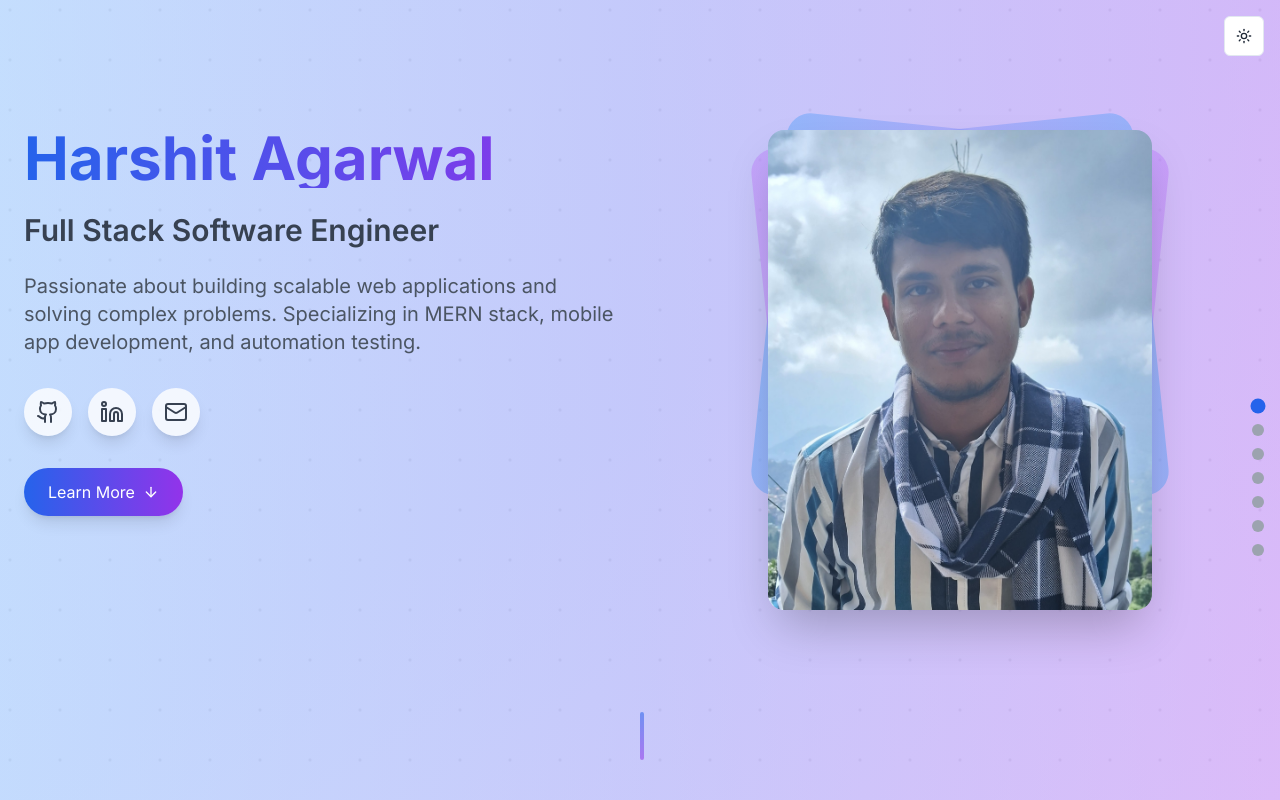
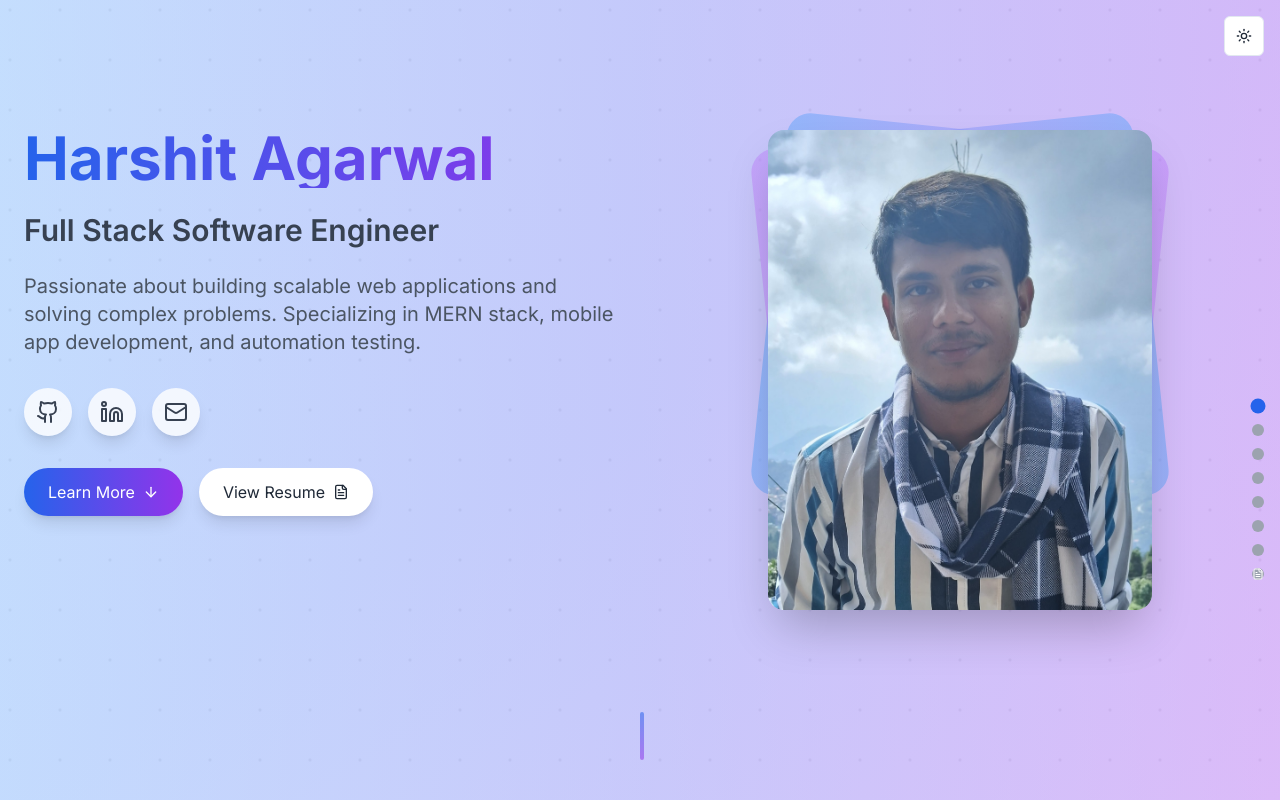
Before and after one commit to harshit3478/devportfolio, a Next.js app: page / in a window 1280 px wide. Shown: the top 800 px of the page. Built offline with nearby package versions, Linux system fonts and the light colour scheme.

Commit message:
added resume

```diff
--- a/app/components/Hero.tsx
+++ b/app/components/Hero.tsx
@@ -1,8 +1,10 @@
 "use client"
 
 import Image from "next/image"
-import { GithubIcon , Mail, ArrowDown, LinkedinIcon } from "lucide-react"
+import { GithubIcon , Mail, ArrowDown, LinkedinIcon, FileText } from "lucide-react"
 import { motion } from "framer-motion"
+import { useState } from "react"
+import Resume from "./Resume"
 
 const CodePattern = () => (
   <svg className="absolute inset-0 w-full h-full opacity-5" xmlns="http://www.w3.org/2000/svg">
@@ -22,6 +24,8 @@ const CodePattern = () => (
 )
 
 export default function Hero() {
+  const [isResumeOpen, setIsResumeOpen] = useState(false)
+
   return (
     <section
       id="hero"
@@ -52,8 +56,7 @@ export default function Hero() {
               Full Stack Software Engineer
             </h2>
             <p className="text-lg md:text-xl text-gray-600 dark:text-gray-400 mb-8 max-w-2xl mx-auto lg:mx-0">
-              Passionate about building scalable web applications and solving complex problems. Specializing in MERN
-              stack, mobile app development, and automation testing.
+              Passionate about building scalable web applications and solving complex problems. Specializing in MERN stack, mobile app development, and automation testing.
             </p>
             <div className="flex justify-center lg:justify-start space-x-4 mb-8">
               <a
@@ -82,6 +85,7 @@ export default function Hero() {
                 <Mail className="w-6 h-6 text-gray-700 dark:text-gray-300" />
               </a>
             </div>
+            <div className="flex flex-col sm:flex-row items-center justify-center lg:justify-start space-y-4 sm:space-y-0 sm:space-x-4">
               <motion.button
                 onClick={() => document.getElementById("about")?.scrollIntoView({ behavior: "smooth" })}
                 className="inline-flex items-center gap-2 px-6 py-3 bg-gradient-to-r from-blue-600 to-purple-600 text-white rounded-full hover:from-blue-700 hover:to-purple-700 transition-all duration-300 shadow-lg hover:shadow-xl"
@@ -91,6 +95,16 @@ export default function Hero() {
                 Learn More
                 <ArrowDown className="w-4 h-4" />
               </motion.button>
+              <motion.button
+                onClick={() => setIsResumeOpen(true)}
+                className="inline-flex items-center gap-2 px-6 py-3 bg-white dark:bg-gray-800 text-gray-800 dark:text-white rounded-full hover:bg-gray-100 dark:hover:bg-gray-700 transition-all duration-300 shadow-lg hover:shadow-xl"
+                whileHover={{ scale: 1.05 }}
+                whileTap={{ scale: 0.95 }}
+              >
+                View Resume
+                <FileText className="w-4 h-4" />
+              </motion.button>
+            </div>
           </motion.div>
 
           <motion.div
@@ -107,7 +121,7 @@ export default function Hero() {
                   src="/harshit2.jpg?height=400&width=400"
                   alt="Harshit Agarwal"
                   width={400}
-                  height={200}
+                  height={400}
                   className="object-cover"
                   priority
                 />
@@ -126,6 +140,8 @@ export default function Hero() {
       >
         <div className="w-1 h-12 bg-gradient-to-b from-blue-600 to-purple-600 dark:from-blue-400 dark:to-purple-400 rounded-full animate-pulse"></div>
       </motion.div>
+
+      <Resume isOpen={isResumeOpen} onClose={() => setIsResumeOpen(false)} />
     </section>
   )
 }
--- /dev/null
+++ b/app/components/Resume.tsx
@@ -0,0 +1,58 @@
+"use client"
+
+import { useState } from "react"
+import { motion, AnimatePresence } from "framer-motion"
+import { X } from 'lucide-react'
+
+interface ResumeProps {
+  isOpen: boolean
+  onClose: () => void
+}
+
+export default function Resume({ isOpen, onClose }: ResumeProps) {
+  const [isLoading, setIsLoading] = useState(true)
+
+  return (
+    <AnimatePresence>
+      {isOpen && (
+        <motion.div
+          initial={{ opacity: 0 }}
+          animate={{ opacity: 1 }}
+          exit={{ opacity: 0 }}
+          className="fixed inset-0 bg-black bg-opacity-50 z-50 flex items-center justify-center p-4"
+          onClick={onClose}
+        >
+          <motion.div
+            initial={{ scale: 0.9, opacity: 0 }}
+            animate={{ scale: 1, opacity: 1 }}
+            exit={{ scale: 0.9, opacity: 0 }}
+            className="bg-white dark:bg-gray-800 rounded-lg shadow-xl max-w-4xl w-full h-[90vh] overflow-hidden"
+            onClick={(e) => e.stopPropagation()}
+          >
+            <div className="flex justify-between items-center p-4 border-b dark:border-gray-700">
+              <h2 className="text-2xl font-bold text-gray-800 dark:text-white">Resume</h2>
+              <button
+                onClick={onClose}
+                className="text-gray-500 hover:text-gray-700 dark:text-gray-400 dark:hover:text-gray-200 transition-colors duration-200"
+              >
+                <X className="w-6 h-6" />
+              </button>
+            </div>
+            <div className="relative h-[calc(90vh-70px)]">
+              {isLoading && (
+                <div className="absolute inset-0 flex items-center justify-center">
+                  <div className="animate-spin rounded-full h-12 w-12 border-t-2 border-b-2 border-blue-500"></div>
+                </div>
+              )}
+              <iframe
+                src="/harshit_resume.pdf"
+                className="w-full h-full"
+                onLoad={() => setIsLoading(false)}
+              />
+            </div>
+          </motion.div>
+        </motion.div>
+      )}
+    </AnimatePresence>
+  )
+}
--- a/app/components/floating-nav.tsx
+++ b/app/components/floating-nav.tsx
@@ -2,19 +2,22 @@
 
 import { useEffect, useState } from "react"
 import { motion } from "framer-motion"
+import { FileText } from "lucide-react"
+import Resume from "./Resume"
 
 const sections = [
   { id: "hero", label: "Home" },
   { id: "about", label: "About" },
   { id: "experience", label: "Experience" },
   { id: "skills", label: "Skills" },
-  { id: "services", label: "Services" },
+  { id: "projects", label: "Projects" },
   { id: "education", label: "Education" },
   { id: "contact", label: "Contact" },
 ]
 
 export default function FloatingNav() {
   const [activeSection, setActiveSection] = useState("hero")
+  const [isResumeOpen, setIsResumeOpen] = useState(false)
 
   useEffect(() => {
     const observer = new IntersectionObserver(
@@ -37,6 +40,7 @@ export default function FloatingNav() {
   }, [])
 
   return (
+    <>
       <motion.div
         className="fixed right-4 top-1/2 transform -translate-y-1/2 z-50"
         initial={{ opacity: 0, x: 20 }}
@@ -63,7 +67,21 @@ export default function FloatingNav() {
               />
             </button>
           ))}
+          <button
+            onClick={() => setIsResumeOpen(true)}
+            className="group relative flex items-center"
+            aria-label="Open Resume"
+          >
+            <span className="absolute right-8 px-2 py-1 rounded bg-gray-900 dark:bg-gray-100 text-white dark:text-gray-900 text-sm opacity-0 group-hover:opacity-100 transition-opacity duration-300">
+              Resume
+            </span>
+            <div className="w-3 h-3 rounded-full bg-gray-400 dark:bg-gray-600 hover:scale-110 transition-all duration-300">
+              <FileText className="w-3 h-3 text-white" />
+            </div>
+          </button>
         </div>
       </motion.div>
+      <Resume isOpen={isResumeOpen} onClose={() => setIsResumeOpen(false)} />
+    </>
   )
 }
```
Also changed, not shown: 1 other file (tests, documents, lock files or other folders). Lines whose indentation alone changed are shown as unchanged.
